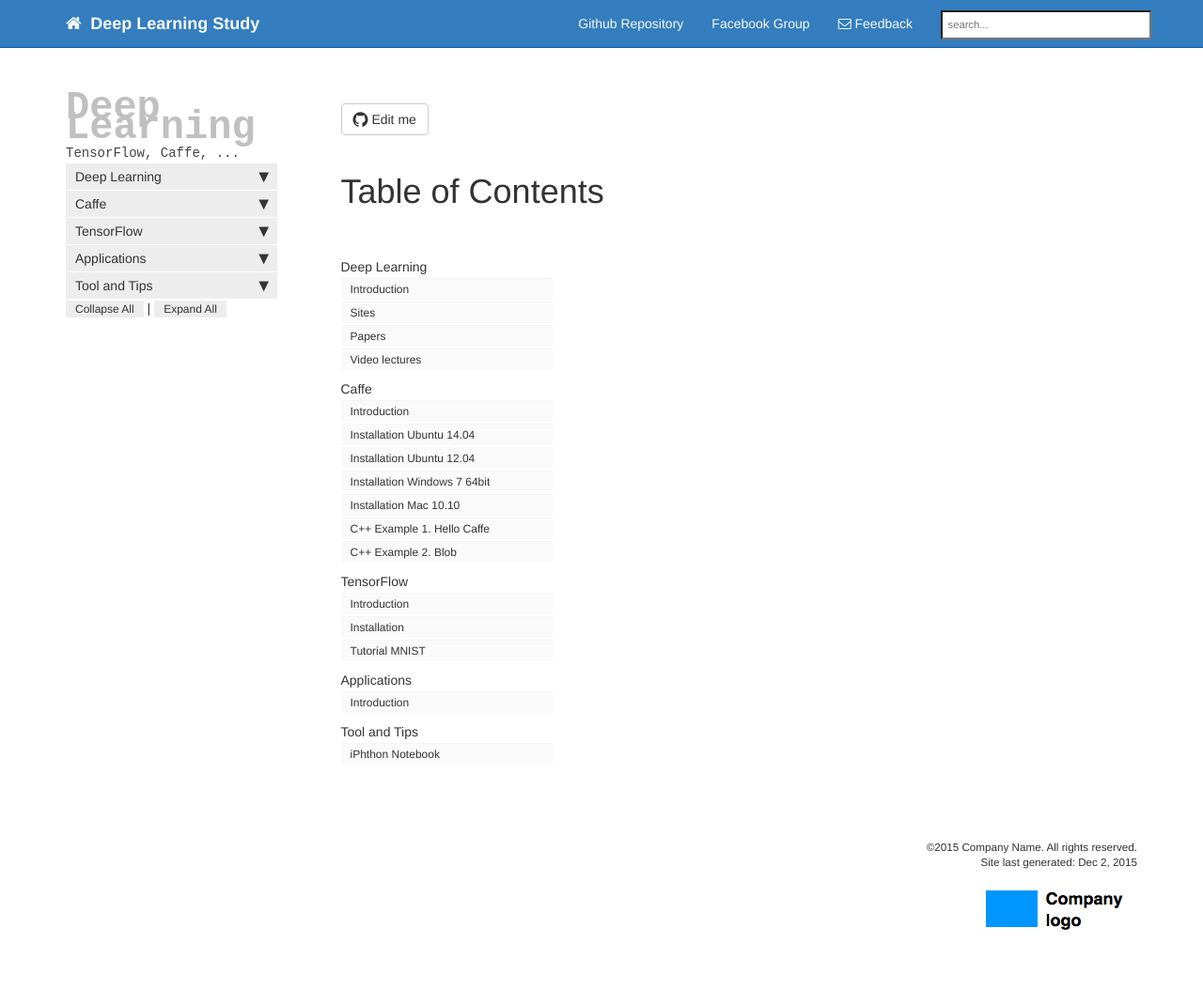
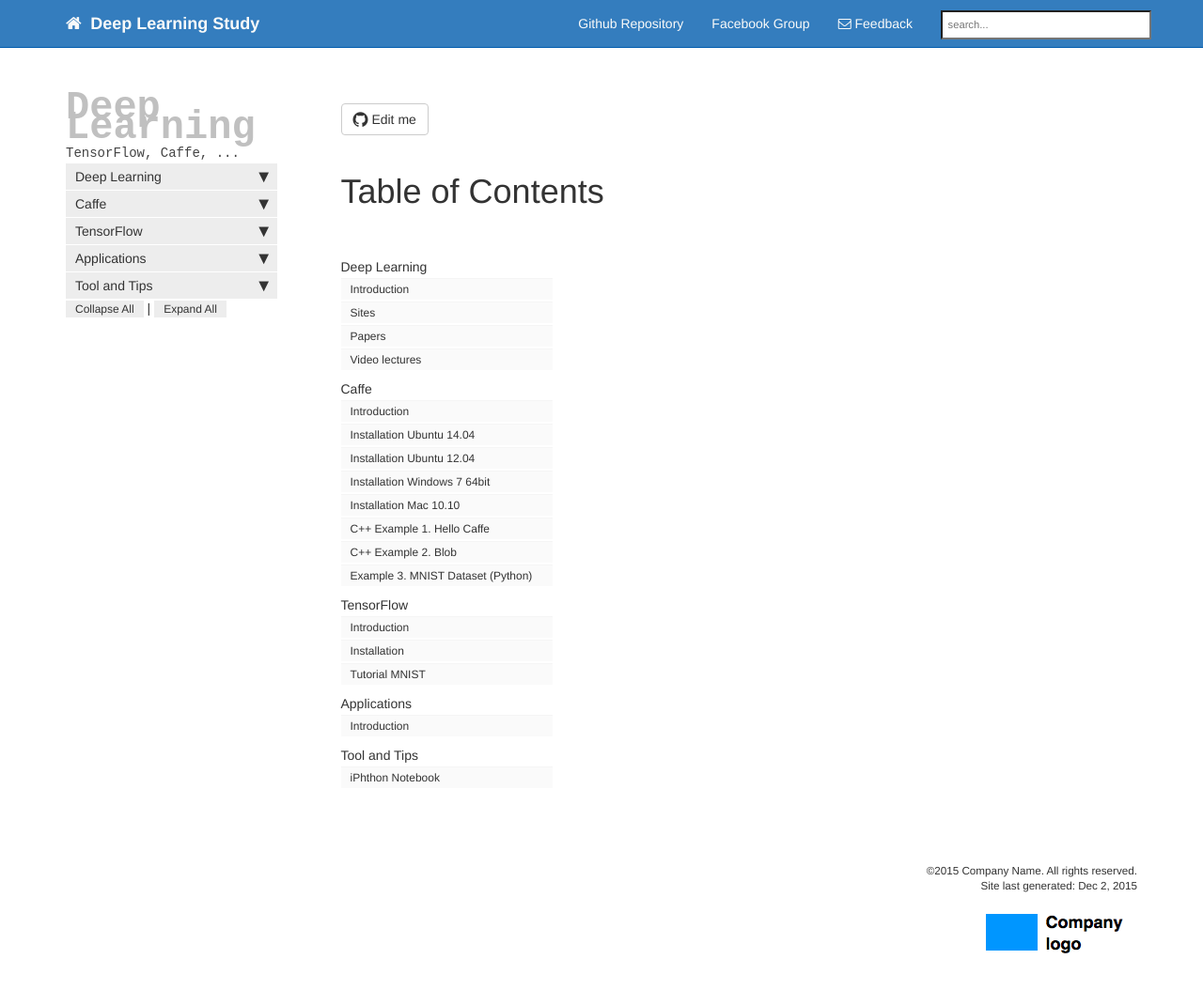
Before and after one commit to youngkyoonjang/material, a Jekyll site: the page built from tocpage.html, in a window 1280 px wide and 1091 px high. Shown: the top 1054 px of the window at 94% size. Built offline with Jekyll 4.4.1, drawn with Linux system fonts in a browser that asks for light colours; nearby versions of some CDN libraries; library files that are not in the unit come from our copies; Markdown is read by kramdown in place of the engine named in the settings; comment, search, counter and statistics services are not loaded.

Commit message:
Update sidebar_doc.yml

```diff
--- a/_data/sidebar_doc.yml
+++ b/_data/sidebar_doc.yml
@@ -109,6 +109,12 @@
           platform: all
           product: all
           version: all
+        - title: Example 3. MNIST Dataset (Python)
+          url: /doc_caffe_example_3mnist.html
+          audience: writers, designers
+          platform: all
+          product: all
+          version: all
     - title: TensorFlow
       audience: writers, designers
       platform: all
```
